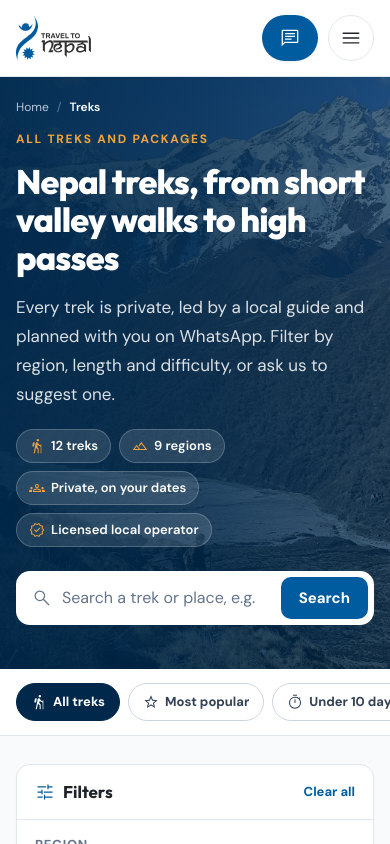
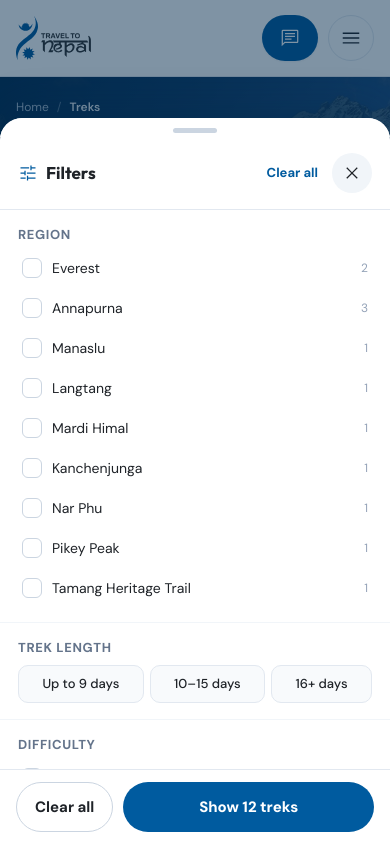
Before and after one commit to traveltonepal102-glitch/traveltonepal, a Next.js app in the folder apps/web/: page /treks in a window 390 px wide. Both pictures are taken after a click on the button "Filters". Shown: the top 844 px of the page. Built offline with nearby package versions, Linux system fonts and the light colour scheme.

Commit message:
fix:filter design

```diff
--- a/apps/web/src/features/site-header/components/TopicsMenu.tsx
+++ b/apps/web/src/features/site-header/components/TopicsMenu.tsx
@@ -15,7 +15,7 @@ export const TopicsMenu = ({ links, allLabel, allHref, align }: TopicsMenuProps)
     <PanelCard className="w-140 max-w-full p-5">
       <div className="grid grid-cols-2 gap-2.5">
         {links.map((link) => (
-          <MenuItemLink key={link.href} {...link} />
+          <MenuItemLink key={link.name} {...link} />
         ))}
       </div>
       <PanelFooter linkLabel={allLabel} href={allHref} />
--- a/apps/web/src/features/site-header/components/TreksMenu.tsx
+++ b/apps/web/src/features/site-header/components/TreksMenu.tsx
@@ -34,7 +34,7 @@ export const TreksMenu = () => (
         <div key={column.title} className="flex flex-col gap-1">
           <MenuColumnTitle>{column.title}</MenuColumnTitle>
           {column.links.map((link) => (
-            <MenuItemLink key={link.href} {...link} />
+            <MenuItemLink key={link.name} {...link} />
           ))}
         </div>
       ))}
--- /dev/null
+++ b/apps/web/src/features/treks/components/explorer/FilterSections.tsx
@@ -0,0 +1,72 @@
+"use client";
+
+import type { ReactNode } from "react";
+
+import { CheckboxGroup } from "@/components/ui/CheckboxGroup";
+import { PillCheckboxGroup } from "@/components/ui/PillCheckboxGroup";
+import { ToggleSwitch } from "@/components/ui/ToggleSwitch";
+
+import { DIFFICULTIES } from "../../difficulty";
+import { TREK_LENGTHS } from "../../filters";
+import { countForOption, toggleValue } from "../../filtering";
+import type { TrekFilters } from "../../filtering";
+import type { TrekSummary } from "../../types";
+import type { FilterActions, RegionOption } from "./types";
+
+type FilterSectionsProps = Pick<FilterActions, "update"> & {
+  filters: TrekFilters;
+  treks: readonly TrekSummary[];
+  regions: readonly RegionOption[];
+};
+
+const Section = ({ children }: { children: ReactNode }) => (
+  <div className="border-b border-muted px-4.5 py-4 last:border-b-0">{children}</div>
+);
+
+/** The filter controls themselves: region, length, difficulty and dates. */
+export const FilterSections = ({ filters, treks, regions, update }: FilterSectionsProps) => (
+  <>
+    <Section>
+      <CheckboxGroup
+        legend="Region"
+        options={regions.map((region) => ({
+          value: region.slug,
+          label: region.name,
+          count: countForOption(treks, filters, "regions", region.slug),
+        }))}
+        selected={filters.regions}
+        onToggle={(slug) => update({ regions: toggleValue(filters.regions, slug) })}
+      />
+    </Section>
+    <Section>
+      <PillCheckboxGroup
+        legend="Trek length"
+        options={TREK_LENGTHS}
+        selected={filters.lengths}
+        onToggle={(value) => update({ lengths: toggleValue(filters.lengths, value) })}
+      />
+    </Section>
+    <Section>
+      <CheckboxGroup
+        legend="Difficulty"
+        options={DIFFICULTIES.map((level) => ({
+          value: level.value,
+          label: level.label,
+          dotClassName: level.dot,
+          count: countForOption(treks, filters, "difficulties", level.value),
+        }))}
+        selected={filters.difficulties}
+        onToggle={(value) => update({ difficulties: toggleValue(filters.difficulties, value) })}
+      />
+    </Section>
+    <Section>
+      <p className="mb-2.5 text-label tracking-wider text-muted-foreground uppercase">Dates</p>
+      <ToggleSwitch
+        label="Has fixed departure dates"
+        isOn={filters.fixedDatesOnly}
+        onChange={(isOn) => update({ fixedDatesOnly: isOn })}
+      />
+      <p className="mt-2.5 text-xs text-muted-foreground">Every trek can also start on your own dates.</p>
+    </Section>
+  </>
+);
--- /dev/null
+++ b/apps/web/src/features/treks/components/explorer/FilterSheetFooter.tsx
@@ -0,0 +1,26 @@
+"use client";
+
+type FilterSheetFooterProps = {
+  shownCount: number;
+  onClearAll: () => void;
+  onClose: () => void;
+};
+
+const BUTTON = "min-h-12.5 cursor-pointer rounded-full px-4.5 focus-visible:outline-2 focus-visible:outline-offset-2 focus-visible:outline-ring";
+
+const showLabel = (count: number) => {
+  if (count === 0) return "No treks match";
+  return `Show ${count} ${count === 1 ? "trek" : "treks"}`;
+};
+
+/** Phones and tablets: stays at the bottom of the filter sheet while its content scrolls. */
+export const FilterSheetFooter = ({ shownCount, onClearAll, onClose }: FilterSheetFooterProps) => (
+  <div className="sticky bottom-0 z-10 flex gap-2.5 border-t border-line bg-surface px-4 pt-3 pb-[calc(12px+env(safe-area-inset-bottom))] lg:hidden">
+    <button type="button" onClick={onClearAll} className={`${BUTTON} flex-none border border-line-strong bg-surface font-bold text-ink`}>
+      Clear all
+    </button>
+    <button type="button" onClick={onClose} className={`${BUTTON} flex-1 bg-brand font-extrabold text-on-brand hover:bg-brand-hover`}>
+      {showLabel(shownCount)}
+    </button>
+  </div>
+);
--- a/apps/web/src/features/treks/components/explorer/FilterSidebar.tsx
+++ b/apps/web/src/features/treks/components/explorer/FilterSidebar.tsx
@@ -3,15 +3,11 @@
 import { Icon } from "@ttn/ui/icon";
 import type { ReactNode } from "react";
 
-import { CheckboxGroup } from "@/components/ui/CheckboxGroup";
-import { PillCheckboxGroup } from "@/components/ui/PillCheckboxGroup";
-import { ToggleSwitch } from "@/components/ui/ToggleSwitch";
-
-import { DIFFICULTIES } from "../../difficulty";
-import { TREK_LENGTHS } from "../../filters";
-import { countForOption, toggleValue } from "../../filtering";
+import { useFilterSheet } from "../../hooks/useFilterSheet";
 import type { TrekFilters } from "../../filtering";
 import type { TrekSummary } from "../../types";
+import { FilterSections } from "./FilterSections";
+import { FilterSheetFooter } from "./FilterSheetFooter";
 import type { FilterActions, RegionOption } from "./types";
 
 type FilterSidebarProps = FilterActions & {
@@ -20,84 +16,71 @@ type FilterSidebarProps = FilterActions & {
   treks: readonly TrekSummary[];
   regions: readonly RegionOption[];
   shownCount: number;
-  /** Phones and tablets: the sidebar opens over the results instead of sitting beside them. */
+  /** Phones and tablets: the filters open as a bottom sheet over the results. */
   isOpen: boolean;
   onClose: () => void;
   footer: ReactNode;
 };
 
-const Section = ({ children }: { children: ReactNode }) => (
-  <div className="border-b border-muted px-4.5 py-4 last:border-b-0">{children}</div>
-);
+/** Desktop: a sticky sidebar. Below `lg`: a bottom sheet that slides up over a backdrop. */
+const SIDE =
+  "lg:sticky lg:top-4 max-lg:fixed max-lg:inset-x-0 max-lg:bottom-0 max-lg:z-60 max-lg:max-h-[86dvh] max-lg:overflow-y-auto max-lg:overscroll-contain max-lg:rounded-t-[22px] max-lg:bg-surface max-lg:shadow-[0_-18px_40px_-12px_rgba(0,40,74,0.35)]";
+// Shown at once (so focus can move in) and hidden only after the slide-down ends.
+const SHEET_OPEN = "max-lg:motion-safe:[transition:translate_280ms_cubic-bezier(.2,.8,.2,1),visibility_0s]";
+const SHEET_CLOSED =
+  "max-lg:invisible max-lg:translate-y-[105%] max-lg:motion-safe:[transition:translate_280ms_cubic-bezier(.2,.8,.2,1),visibility_0s_linear_280ms]";
 
 export const FilterSidebar = (props: FilterSidebarProps) => {
   const { id, filters, treks, regions, shownCount, isOpen, onClose, footer, update, clearAll } = props;
+  const { sheetRef, initialFocusRef } = useFilterSheet(isOpen, onClose);
 
   return (
-    <aside id={id} aria-label="Filters" className={`lg:sticky lg:top-4 ${isOpen ? "" : "max-lg:hidden"}`}>
-      <div className="overflow-hidden rounded-lg border border-line bg-surface shadow-card">
+    <>
+      <div
+        aria-hidden="true"
+        onClick={onClose}
+        className={`fixed inset-0 z-50 bg-navy/50 motion-safe:transition-[opacity,visibility] motion-safe:duration-280 lg:hidden ${isOpen ? "" : "invisible opacity-0"}`}
+      />
+      <aside
+        ref={sheetRef}
+        id={id}
+        aria-label="Filters"
+        role={isOpen ? "dialog" : undefined}
+        aria-modal={isOpen || undefined}
+        className={`${SIDE} ${isOpen ? SHEET_OPEN : SHEET_CLOSED}`}
+      >
+        <div aria-hidden="true" className="sticky top-0 z-10 flex justify-center bg-surface pt-2.5 pb-1 lg:hidden">
+          <span className="h-1.25 w-11 rounded-full bg-line-strong" />
+        </div>
+
+        <div className="overflow-hidden bg-surface lg:rounded-lg lg:border lg:border-line lg:shadow-card">
           <div className="flex items-center justify-between border-b border-line px-4.5 py-4">
             <h2 className="inline-flex items-center gap-2 text-h4">
               <Icon name="tune" className="text-brand" />
               Filters
             </h2>
+            <div className="flex items-center gap-3.5">
               <button type="button" onClick={clearAll} className="cursor-pointer rounded-sm text-caption font-bold text-brand hover:underline focus-visible:outline-2 focus-visible:outline-ring">
                 Clear all
               </button>
+              <button
+                ref={initialFocusRef}
+                type="button"
+                onClick={onClose}
+                aria-label="Close filters"
+                className="inline-flex size-10 cursor-pointer items-center justify-center rounded-full bg-muted text-ink focus-visible:outline-2 focus-visible:outline-offset-2 focus-visible:outline-ring lg:hidden"
+              >
+                <Icon name="close" size={20} />
+              </button>
+            </div>
           </div>
 
-        <Section>
-          <CheckboxGroup
-            legend="Region"
-            options={regions.map((region) => ({
-              value: region.slug,
-              label: region.name,
-              count: countForOption(treks, filters, "regions", region.slug),
-            }))}
-            selected={filters.regions}
-            onToggle={(slug) => update({ regions: toggleValue(filters.regions, slug) })}
-          />
-        </Section>
-        <Section>
-          <PillCheckboxGroup
-            legend="Trek length"
-            options={TREK_LENGTHS}
-            selected={filters.lengths}
-            onToggle={(value) => update({ lengths: toggleValue(filters.lengths, value) })}
-          />
-        </Section>
-        <Section>
-          <CheckboxGroup
-            legend="Difficulty"
-            options={DIFFICULTIES.map((level) => ({
-              value: level.value,
-              label: level.label,
-              dotClassName: level.dot,
-              count: countForOption(treks, filters, "difficulties", level.value),
-            }))}
-            selected={filters.difficulties}
-            onToggle={(value) => update({ difficulties: toggleValue(filters.difficulties, value) })}
-          />
-        </Section>
-        <Section>
-          <p className="mb-2.5 text-label tracking-wider text-muted-foreground uppercase">Dates</p>
-          <ToggleSwitch
-            label="Has fixed departure dates"
-            isOn={filters.fixedDatesOnly}
-            onChange={(isOn) => update({ fixedDatesOnly: isOn })}
-          />
-          <p className="mt-2.5 text-xs text-muted-foreground">Every trek can also start on your own dates.</p>
-        </Section>
+          <FilterSections filters={filters} treks={treks} regions={regions} update={update} />
         </div>
 
-      <button
-        type="button"
-        onClick={onClose}
-        className="mt-3.5 flex min-h-12 w-full cursor-pointer items-center justify-center rounded-md bg-brand font-bold text-on-brand focus-visible:outline-2 focus-visible:outline-offset-2 focus-visible:outline-ring lg:hidden"
-      >
-        Show {shownCount} {shownCount === 1 ? "trek" : "treks"}
-      </button>
+        <FilterSheetFooter shownCount={shownCount} onClearAll={clearAll} onClose={onClose} />
         <div className="mt-3.5 max-lg:hidden">{footer}</div>
       </aside>
+    </>
   );
 };
--- a/apps/web/src/features/treks/components/explorer/TrekExplorer.tsx
+++ b/apps/web/src/features/treks/components/explorer/TrekExplorer.tsx
@@ -41,7 +41,7 @@ const TrekExplorerView = (props: TrekExplorerViewProps) => {
             clearAll={clearAll}
           />
 
-          <div className="flex min-w-0 flex-col gap-4 max-lg:mt-4">
+          <div className="flex min-w-0 flex-col gap-4">
             <ResultsToolbar
               shownCount={shown.length}
               activeCount={activeFilterCount(filters)}
--- /dev/null
+++ b/apps/web/src/features/treks/hooks/useFilterSheet.ts
@@ -0,0 +1,65 @@
+"use client";
+
+import { useEffect, useEffectEvent, useRef } from "react";
+
+/** Tailwind's `lg`: from here up the filters are a sidebar, not a sheet. */
+const DESKTOP_QUERY = "(min-width: 64rem)";
+const FOCUSABLE = "a[href], button:not([disabled]), input:not([disabled]), select:not([disabled]), [tabindex]:not([tabindex='-1'])";
+
+const visibleFocusables = (root: HTMLElement) =>
+  [...root.querySelectorAll<HTMLElement>(FOCUSABLE)].filter((element) => element.getClientRects().length > 0);
+
+/** Keeps Tab inside the sheet: from the last control back to the first, and the other way. */
+const wrapTab = (event: KeyboardEvent, sheet: HTMLElement) => {
+  const focusables = visibleFocusables(sheet);
+  const first = focusables[0];
+  const last = focusables.at(-1);
+  if (!first || !last) return;
+  if (event.shiftKey && document.activeElement === first) {
+    event.preventDefault();
+    last.focus();
+  } else if (!event.shiftKey && document.activeElement === last) {
+    event.preventDefault();
+    first.focus();
+  }
+};
+
+/**
+ * Modal behaviour for the phone/tablet filter sheet while it is open: the page behind stops
+ * scrolling, focus moves in and stays in, Escape closes it, and focus returns to the button that
+ * opened it. Widening the window to desktop closes it, since the filters are then a sidebar.
+ */
+export const useFilterSheet = (isOpen: boolean, onClose: () => void) => {
+  const sheetRef = useRef<HTMLElement>(null);
+  const initialFocusRef = useRef<HTMLButtonElement>(null);
+  const close = useEffectEvent(onClose);
+
+  useEffect(() => {
+    const sheet = sheetRef.current;
+    if (!isOpen || !sheet) return;
+
+    const opener = document.activeElement;
+    const root = document.documentElement;
+    const previousOverflow = root.style.overflow;
+    root.style.overflow = "hidden";
+    initialFocusRef.current?.focus();
+
+    const handleKeyDown = (event: KeyboardEvent) => {
+      if (event.key === "Escape") close();
+      if (event.key === "Tab") wrapTab(event, sheet);
+    };
+    const desktop = window.matchMedia(DESKTOP_QUERY);
+    const handleResize = () => desktop.matches && close();
+
+    document.addEventListener("keydown", handleKeyDown);
+    desktop.addEventListener("change", handleResize);
+    return () => {
+      document.removeEventListener("keydown", handleKeyDown);
+      desktop.removeEventListener("change", handleResize);
+      root.style.overflow = previousOverflow;
+      if (opener instanceof HTMLElement) opener.focus();
+    };
+  }, [isOpen]);
+
+  return { sheetRef, initialFocusRef };
+};
```
Lines whose indentation alone changed are shown as unchanged.
